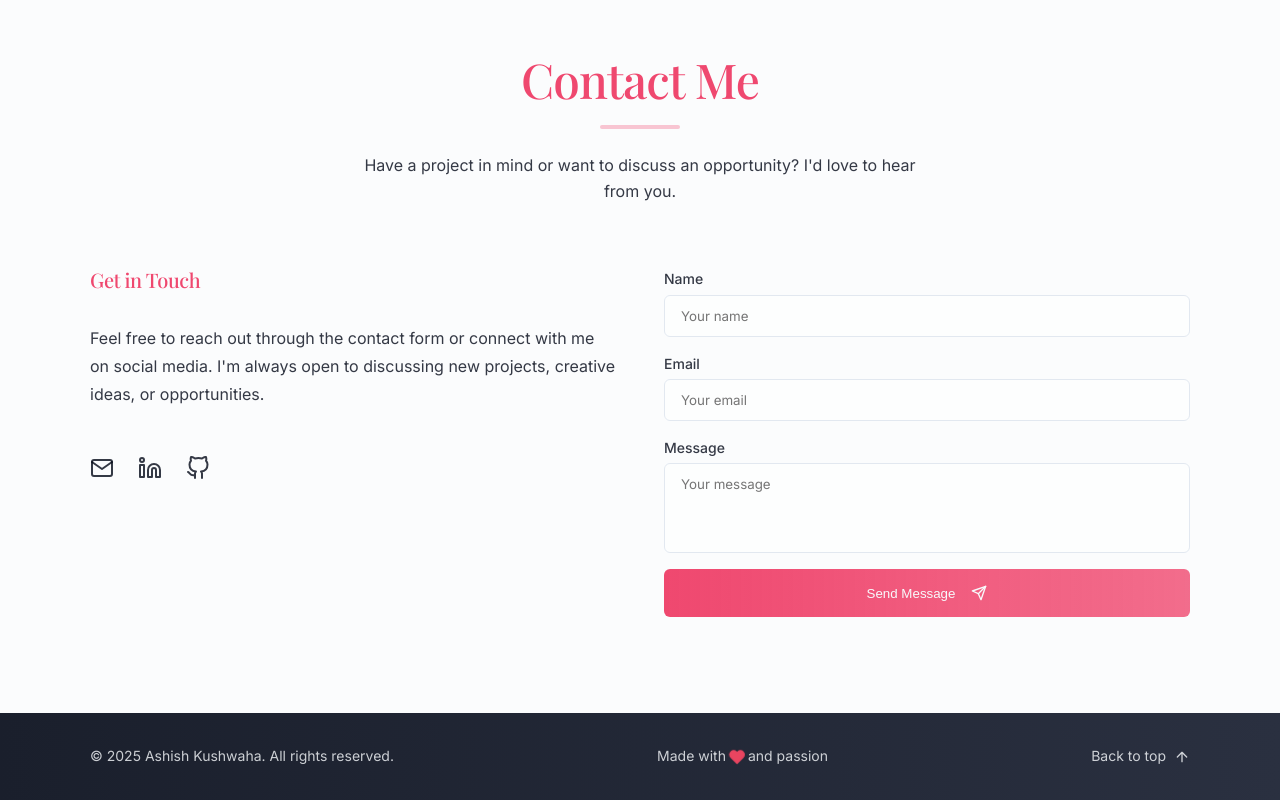
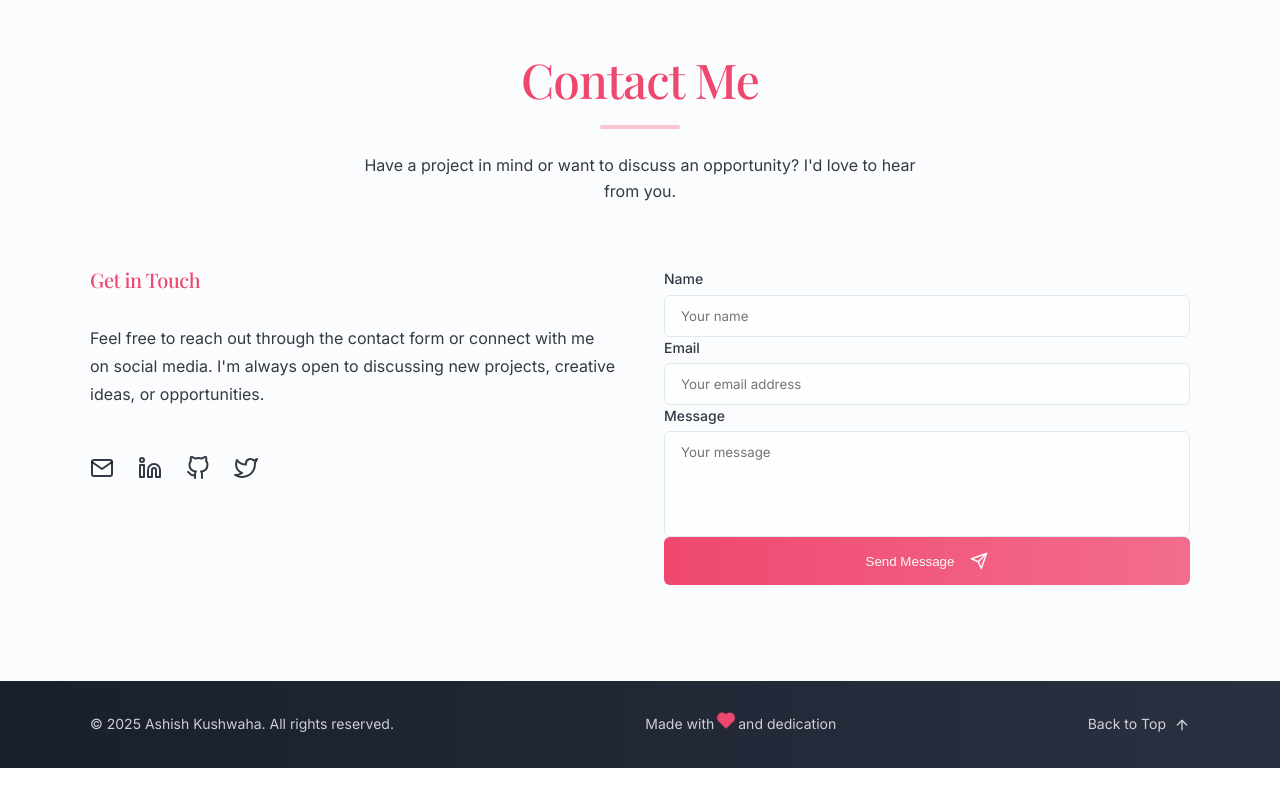
Before and after one commit to Ashishkushwaha16/My-Portfolio, a plain HTML site: page index.html in a window 1280 px wide. Shown: the part 3787-4587 px from the top of the page. After the commit the page ends 4555 px from the top, so only its background shows below. Drawn offline with nearby package versions, Linux system fonts and the light colour scheme.

Commit message:
Update index.html

```diff
--- a/index.html
+++ b/index.html
@@ -410,8 +410,7 @@
                   <polyline points="22,6 12,13 2,6"></polyline>
                 </svg>
               </a>
-              <a href="https://linkedin.com" target="_blank" rel="noopener noreferrer" class="social-icon"
-                aria-label="LinkedIn">
+              <a href="https://linkedin.com" target="_blank" class="social-icon" aria-label="LinkedIn">
                 <svg xmlns="http://www.w3.org/2000/svg" width="24" height="24" viewBox="0 0 24 24" fill="none"
                   stroke="currentColor" stroke-width="2" stroke-linecap="round" stroke-linejoin="round">
                   <path d="M16 8a6 6 0 0 1 6 6v7h-4v-7a2 2 0 0 0-2-2 2 2 0 0 0-2 2v7h-4v-7a6 6 0 0 1 6-6z"></path>
@@ -419,8 +418,7 @@
                   <circle cx="4" cy="4" r="2"></circle>
                 </svg>
               </a>
-              <a href="https://github.com" target="_blank" rel="noopener noreferrer" class="social-icon"
-                aria-label="GitHub">
+              <a href="https://github.com" target="_blank" class="social-icon" aria-label="GitHub">
                 <svg xmlns="http://www.w3.org/2000/svg" width="24" height="24" viewBox="0 0 24 24" fill="none"
                   stroke="currentColor" stroke-width="2" stroke-linecap="round" stroke-linejoin="round">
                   <path
@@ -428,26 +426,35 @@
                   </path>
                 </svg>
               </a>
+              <a href="https://twitter.com" target="_blank" class="social-icon" aria-label="Twitter">
+                <svg xmlns="http://www.w3.org/2000/svg" width="24" height="24" viewBox="0 0 24 24" fill="none"
+                  stroke="currentColor" stroke-width="2" stroke-linecap="round" stroke-linejoin="round">
+                  <path
+                    d="M23 3a10.9 10.9 0 0 1-3.14 1.53 4.48 4.48 0 0 0-7.86 3v1A10.66 10.66 0 0 1 3 4s-4 9 5 13a11.64 11.64 0 0 1-7 2c9 5 20 0 20-11.5a4.5 4.5 0 0 0-.08-.83A7.72 7.72 0 0 0 23 3z">
+                  </path>
+                </svg>
+              </a>
             </div>
           </div>
-          <div class="contact-form-container animate-element delay-300">
-            <form id="contactForm" class="contact-form">
+          <div class="contact-form animate-element delay-200">
+            <form id="contactForm">
               <div class="form-group">
                 <label for="name">Name</label>
                 <input type="text" id="name" name="name" required placeholder="Your name">
               </div>
               <div class="form-group">
                 <label for="email">Email</label>
-                <input type="email" id="email" name="email" required placeholder="Your email">
+                <input type="email" id="email" name="email" required placeholder="Your email address">
               </div>
               <div class="form-group">
                 <label for="message">Message</label>
-                <textarea id="message" name="message" rows="4" required placeholder="Your message"></textarea>
+                <textarea id="message" name="message" rows="5" required placeholder="Your message"></textarea>
               </div>
               <button type="submit" class="submit-btn">
-                Send Message
-                <svg xmlns="http://www.w3.org/2000/svg" width="16" height="16" viewBox="0 0 24 24" fill="none"
-                  stroke="currentColor" stroke-width="2" stroke-linecap="round" stroke-linejoin="round" class="ml-2">
+                <span>Send Message</span>
+                <svg xmlns="http://www.w3.org/2000/svg" width="18" height="18" viewBox="0 0 24 24" fill="none"
+                  stroke="currentColor" stroke-width="2" stroke-linecap="round" stroke-linejoin="round"
+                  class="ml-2">
                   <line x1="22" y1="2" x2="11" y2="13"></line>
                   <polygon points="22 2 15 22 11 13 2 9 22 2"></polygon>
                 </svg>
@@ -459,24 +466,27 @@
     </section>
   </main>
 
+  <!-- Footer -->
   <footer class="footer">
     <div class="footer-container">
       <div class="footer-content">
-        <p class="copyright">
-          © <span id="currentYear"></span> Ashish Kushwaha. All rights reserved.
-        </p>
-        <p class="made-with">
+        <div class="copyright">
+          &copy; <span id="currentYear">2023</span> Ashish Kushwaha. All rights reserved.
+        </div>
+        <div class="made-with">
           Made with
-          <svg xmlns="http://www.w3.org/2000/svg" width="14" height="14" viewBox="0 0 24 24" fill="#e94560"
-            stroke="#e94560" stroke-width="2" stroke-linecap="round" stroke-linejoin="round" class="heart-icon">
-            <path
-              d="M20.84 4.61a5.5 5.5 0 0 0-7.78 0L12 5.67l-1.06-1.06a5.5 5.5 0 0 0-7.78 7.78l1.06 1.06L12 21.23l7.78-7.78 1.06-1.06a5.5 5.5 0 0 0 0-7.78z">
-            </path>
-          </svg>
-          and passion
-        </p>
+          <span class="heart-icon">
+            <svg xmlns="http://www.w3.org/2000/svg" width="16" height="16" viewBox="0 0 24 24" fill="hsl(var(--primary))"
+              stroke="hsl(var(--primary))" stroke-width="2" stroke-linecap="round" stroke-linejoin="round">
+              <path
+                d="M20.84 4.61a5.5 5.5 0 0 0-7.78 0L12 5.67l-1.06-1.06a5.5 5.5 0 0 0-7.78 7.78l1.06 1.06L12 21.23l7.78-7.78 1.06-1.06a5.5 5.5 0 0 0 0-7.78z">
+              </path>
+            </svg>
+          </span>
+          and dedication
+        </div>
         <a href="#home" class="back-to-top-link">
-          <span>Back to top</span>
+          Back to Top
           <svg xmlns="http://www.w3.org/2000/svg" width="16" height="16" viewBox="0 0 24 24" fill="none"
             stroke="currentColor" stroke-width="2" stroke-linecap="round" stroke-linejoin="round">
             <path d="M12 19V5M5 12l7-7 7 7" />
@@ -486,12 +496,13 @@
     </div>
   </footer>
 
+  <!-- Back to top button -->
   <button id="backToTop" class="back-to-top" aria-label="Back to top">
-    <svg xmlns="http://www.w3.org/2000/svg" width="20" height="20" viewBox="0 0 24 24" fill="none" stroke="currentColor"
-      stroke-width="2" stroke-linecap="round" stroke-linejoin="round">
+    <span class="tooltip">Back to top</span>
+    <svg xmlns="http://www.w3.org/2000/svg" width="20" height="20" viewBox="0 0 24 24" fill="none"
+      stroke="currentColor" stroke-width="2" stroke-linecap="round" stroke-linejoin="round">
       <path d="M12 19V5M5 12l7-7 7 7" />
     </svg>
-    <span class="tooltip">Back to top</span>
   </button>
 
   <script src="script.js"></script>
```
